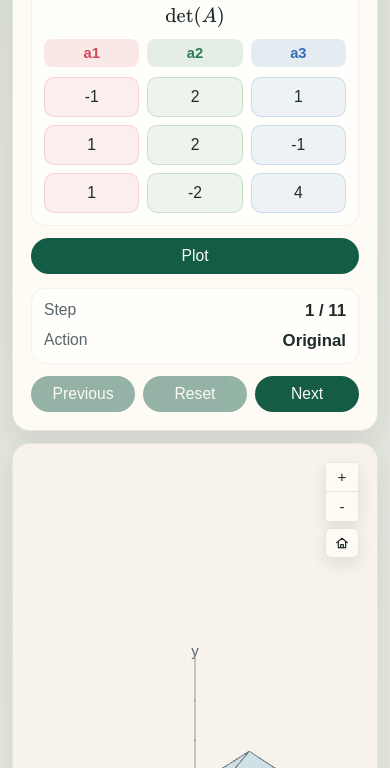
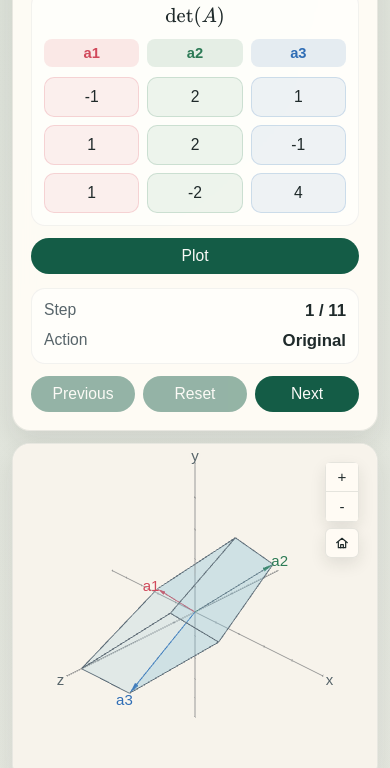
Before and after one commit to birjusuketupatel/detviz, a website: page docs/index.html in a window 390 px wide. Shown: the part 76-844 px from the top of the page. Drawn offline with nearby package versions, Linux system fonts and the light colour scheme.

Commit message:
tighten UI on mobile

```diff
--- a/docs/app.js
+++ b/docs/app.js
@@ -479,7 +479,7 @@ const appState = {
   determinant: 0,
   currentIndex: 0,
   axisLength: 4,
-  framePoints: [[0, 0, 0]],
+  isHomeView: true,
   rankDeficient: false,
   animationFrame: null,
   currentMatrix: zeroMatrix(),
@@ -597,37 +597,70 @@ function resetCamera() {
   const horizontalFov = 2 * Math.atan(Math.tan(verticalFov / 2) * camera.aspect);
   const verticalTan = Math.tan(verticalFov / 2);
   const horizontalTan = Math.tan(horizontalFov / 2);
-  const padding = 1.08;
+  const isPhoneLayout = window.matchMedia("(max-width: 640px)").matches;
+  const horizontalPadding = isPhoneLayout ? 1.03 : 1.08;
+  const verticalPadding = isPhoneLayout ? 1.02 : 1.08;
   const axisOffset = appState.axisLength * 1.04;
-  const framePoints = appState.framePoints.concat([
+  const framePoints = parallelepipedVertices(appState.currentMatrix).concat([
+    [0, 0, 0],
+    [-axisOffset, 0, 0],
     [axisOffset, 0, 0],
+    [0, -axisOffset, 0],
     [0, axisOffset, 0],
+    [0, 0, -axisOffset],
     [0, 0, axisOffset]
   ]);
 
-  let distance = 1;
+  let minRight = Infinity;
+  let maxRight = -Infinity;
+  let minUp = Infinity;
+  let maxUp = -Infinity;
+  let minDepth = Infinity;
+  let maxDepth = -Infinity;
+
   framePoints.forEach((point) => {
     const vertex = new THREE.Vector3(...point);
-    const horizontalOffset = Math.abs(vertex.dot(right)) * padding;
-    const verticalOffset = Math.abs(vertex.dot(up)) * padding;
-    const depthOffset = vertex.dot(viewDirection);
+    const rightCoord = vertex.dot(right);
+    const upCoord = vertex.dot(up);
+    const depthCoord = vertex.dot(viewDirection);
 
-    distance = Math.max(
-      distance,
-      depthOffset + (horizontalOffset / Math.max(horizontalTan, 1e-6)),
-      depthOffset + (verticalOffset / Math.max(verticalTan, 1e-6))
-    );
+    minRight = Math.min(minRight, rightCoord);
+    maxRight = Math.max(maxRight, rightCoord);
+    minUp = Math.min(minUp, upCoord);
+    maxUp = Math.max(maxUp, upCoord);
+    minDepth = Math.min(minDepth, depthCoord);
+    maxDepth = Math.max(maxDepth, depthCoord);
   });
 
-  camera.position.copy(viewDirection.multiplyScalar(distance));
-  controls.target.set(0, 0, 0);
-  camera.near = Math.max(0.1, distance * 0.2);
-  camera.far = Math.max(200, distance * 4);
+  const centerRight = (minRight + maxRight) / 2;
+  const centerUp = (minUp + maxUp) / 2;
+  const centerDepth = (minDepth + maxDepth) / 2;
+  const halfWidth = ((maxRight - minRight) / 2) * horizontalPadding;
+  const halfHeight = ((maxUp - minUp) / 2) * verticalPadding;
+  const frontDepth = maxDepth - centerDepth;
+  const backDepth = centerDepth - minDepth;
+  const distance = Math.max(
+    1,
+    frontDepth + (halfWidth / Math.max(horizontalTan, 1e-6)),
+    frontDepth + (halfHeight / Math.max(verticalTan, 1e-6))
+  );
+
+  const target = new THREE.Vector3()
+    .addScaledVector(right, centerRight)
+    .addScaledVector(up, centerUp)
+    .addScaledVector(viewDirection, centerDepth);
+
+  camera.position.copy(target).addScaledVector(viewDirection, distance);
+  controls.target.copy(target);
+  camera.near = Math.max(0.1, distance - frontDepth - Math.max(halfWidth, halfHeight) * 1.5);
+  camera.far = Math.max(200, distance + backDepth + Math.max(halfWidth, halfHeight) * 3);
   camera.updateProjectionMatrix();
   controls.update();
+  appState.isHomeView = true;
 }
 
 function zoomCamera(scaleFactor) {
+  appState.isHomeView = false;
   if (appState.zoomAnimationFrame !== null) {
     cancelAnimationFrame(appState.zoomAnimationFrame);
     appState.zoomAnimationFrame = null;
@@ -665,7 +698,6 @@ function loadMatrix(A) {
   appState.rankDeficient = rankDeficient;
 
   let extent = 1;
-  const framePoints = [[0, 0, 0]];
   steps.forEach((step) => {
     const vertices = parallelepipedVertices(step.A);
     vertices.forEach((vertex) => {
@@ -676,10 +708,8 @@ function loadMatrix(A) {
         Math.abs(vertex[2])
       );
     });
-    framePoints.push(...vertices);
   });
   appState.axisLength = Math.max(1.8, extent * 1.1);
-  appState.framePoints = framePoints;
 
   updateAxisLength(appState.axisLength);
   resetCamera();
@@ -693,6 +723,10 @@ function resizeRenderer() {
   renderer.setSize(width, height, false);
   camera.aspect = width / height;
   camera.updateProjectionMatrix();
+
+  if (appState.isHomeView && appState.steps.length > 0) {
+    resetCamera();
+  }
 }
 
 function updateProjectedLabels() {
@@ -775,6 +809,10 @@ ui.zoomInButton.addEventListener("click", () => zoomCamera(0.85));
 ui.zoomOutButton.addEventListener("click", () => zoomCamera(1.18));
 ui.homeButton.addEventListener("click", () => resetCamera());
 
+controls.addEventListener("start", () => {
+  appState.isHomeView = false;
+});
+
 window.addEventListener("keydown", (event) => {
   if (event.key === "ArrowLeft") {
     animateToStep(appState.currentIndex - 1);
--- a/docs/styles.css
+++ b/docs/styles.css
@@ -35,6 +35,7 @@ body {
   grid-template-areas:
     "controls viewer"
     "metrics viewer";
+  align-items: start;
   gap: 16px;
   padding: 14px;
   min-height: 100vh;
@@ -393,12 +394,14 @@ body {
   grid-area: controls;
   display: flex;
   flex-direction: column;
+  align-self: start;
   gap: 12px;
   padding: 16px;
 }
 
 .metrics-panel {
   grid-area: metrics;
+  align-self: start;
   padding: 16px;
 }
 
@@ -655,6 +658,7 @@ button:disabled {
   grid-area: viewer;
   display: flex;
   flex-direction: column;
+  align-self: stretch;
   min-height: calc(100vh - 28px);
   overflow: hidden;
 }
@@ -777,11 +781,15 @@ button:disabled {
       "viewer"
       "metrics";
     height: auto;
-    min-height: 100vh;
+    min-height: auto;
+  }
+
+  .viewer-panel {
+    min-height: 0;
   }
 
   .viewer {
-    min-height: 460px;
+    min-height: clamp(260px, 40vh, 360px);
     padding: 0;
   }
 
@@ -791,6 +799,14 @@ button:disabled {
 }
 
 @media (max-width: 1000px) and (min-width: 641px) {
+  .viewer-panel {
+    min-height: clamp(320px, 52vh, 440px);
+  }
+
+  .viewer {
+    min-height: clamp(320px, 52vh, 440px);
+  }
+
   .explainer-card {
     padding-left: 18px;
     padding-right: 18px;
@@ -846,7 +862,11 @@ button:disabled {
   }
 
   .viewer {
-    min-height: 300px;
+    min-height: clamp(264px, 40.8vh, 336px);
+  }
+
+  .viewer-panel {
+    min-height: 0;
   }
 
   .explainer-shell {
```
